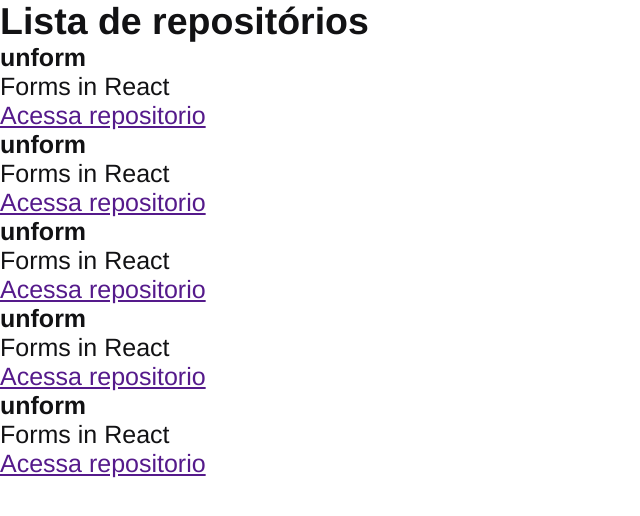
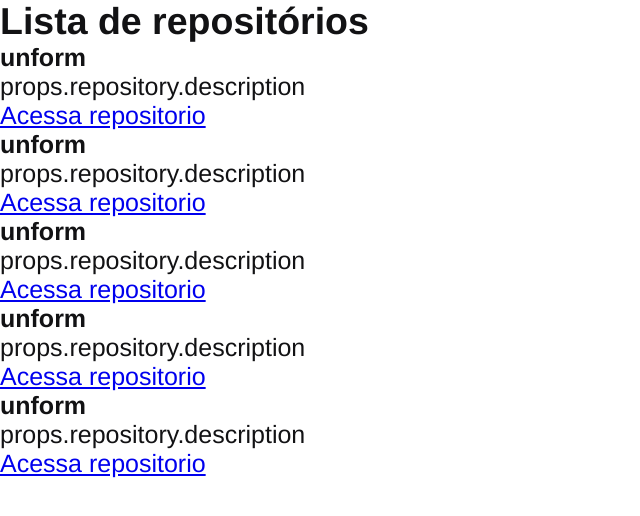
Before and after one commit to nat-1501/Projeto-React.js, a React app: page / in a window 1280 px wide. Shown: the top 516 px of the page, without its empty margins (0-640 px from the left). Built offline with nearby package versions, Linux system fonts and the light colour scheme.

Commit message:
finalizado o conceito de propriedade

```diff
--- a/src/componentes/RepositoryItem.jsx
+++ b/src/componentes/RepositoryItem.jsx
@@ -1,10 +1,10 @@
-export function RepositoryItem() {
+export function RepositoryItem(props) {
     return (
         <li>
-                    <strong>unform</strong>
-                    <p>Forms in React</p>
+                    <strong>{props.repository.name ?? 'Default'}</strong>
+                    <p>props.repository.description</p>
 
-                    <a href="">
+                    <a href="{props.repository.link }">
                         Acessa repositorio
                     </a>
 
--- a/src/componentes/RepositoryList.jsx
+++ b/src/componentes/RepositoryList.jsx
@@ -1,6 +1,10 @@
 import { RepositoryItem } from "./RepositoryItem";
 
-const repositoryName = 'unform2';
+const repository = {
+    name:'unform',
+    description: 'Forms in React',
+    link: 'https://github.com/unforms/unforms'
+}
 
 export function RepositoryList() {
     return (
@@ -8,11 +12,11 @@
             <h1>Lista de repositórios</h1>
 
             <ul>
-                <RepositoryItem />
-                <RepositoryItem />
-                <RepositoryItem />
-                <RepositoryItem />
-                <RepositoryItem />
+                <RepositoryItem repository={repository} />
+                <RepositoryItem repository={repository} />
+                <RepositoryItem repository={repository} />
+                <RepositoryItem repository={repository} />
+                <RepositoryItem repository={repository} />
             </ul>
         </section>
     );
```
